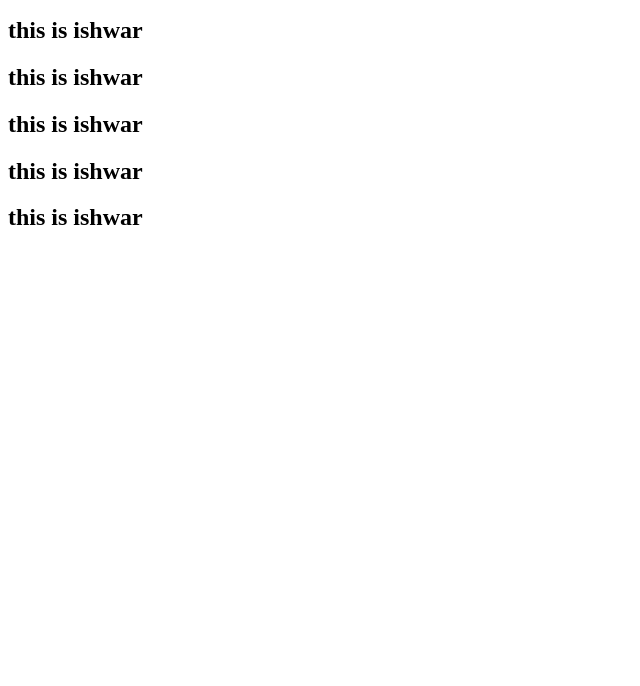
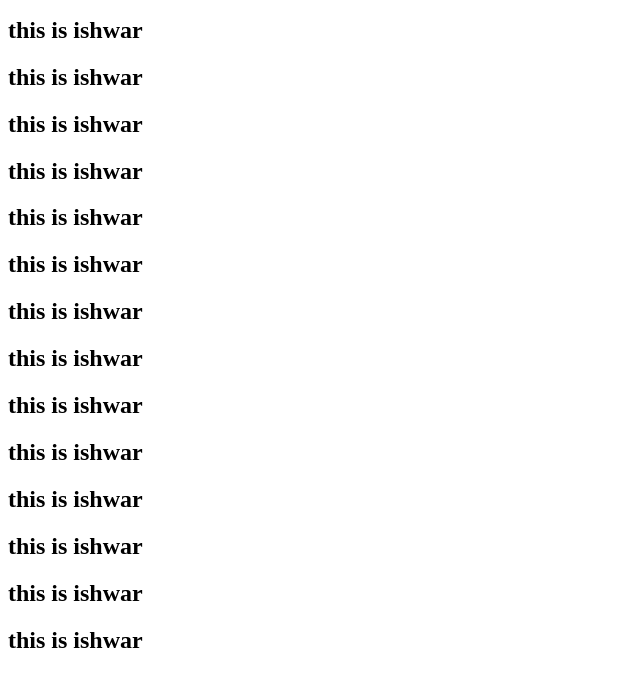
Before and after one commit to krishna-2550/spotify-music-app, a plain HTML site: page index.html in a window 1280 px wide. Shown: the part 110-796 px from the top of the page, without its empty margins (0-640 px from the left). Drawn offline with Linux system fonts and the light colour scheme.

Commit message:
Update index.html

```diff
--- a/index.html
+++ b/index.html
@@ -13,5 +13,14 @@
     <h2>this is ishwar</h2>
     <h2>this is ishwar</h2>
     <h2>this is ishwar</h2>
+    <h2>this is ishwar</h2>
+    <h2>this is ishwar</h2>
+    <h2>this is ishwar</h2>
+    <h2>this is ishwar</h2>
+    <h2>this is ishwar</h2>
+    <h2>this is ishwar</h2>
+    <h2>this is ishwar</h2>
+    <h2>this is ishwar</h2>
+    <h2>this is ishwar</h2>
 </body>
 </html>
```
